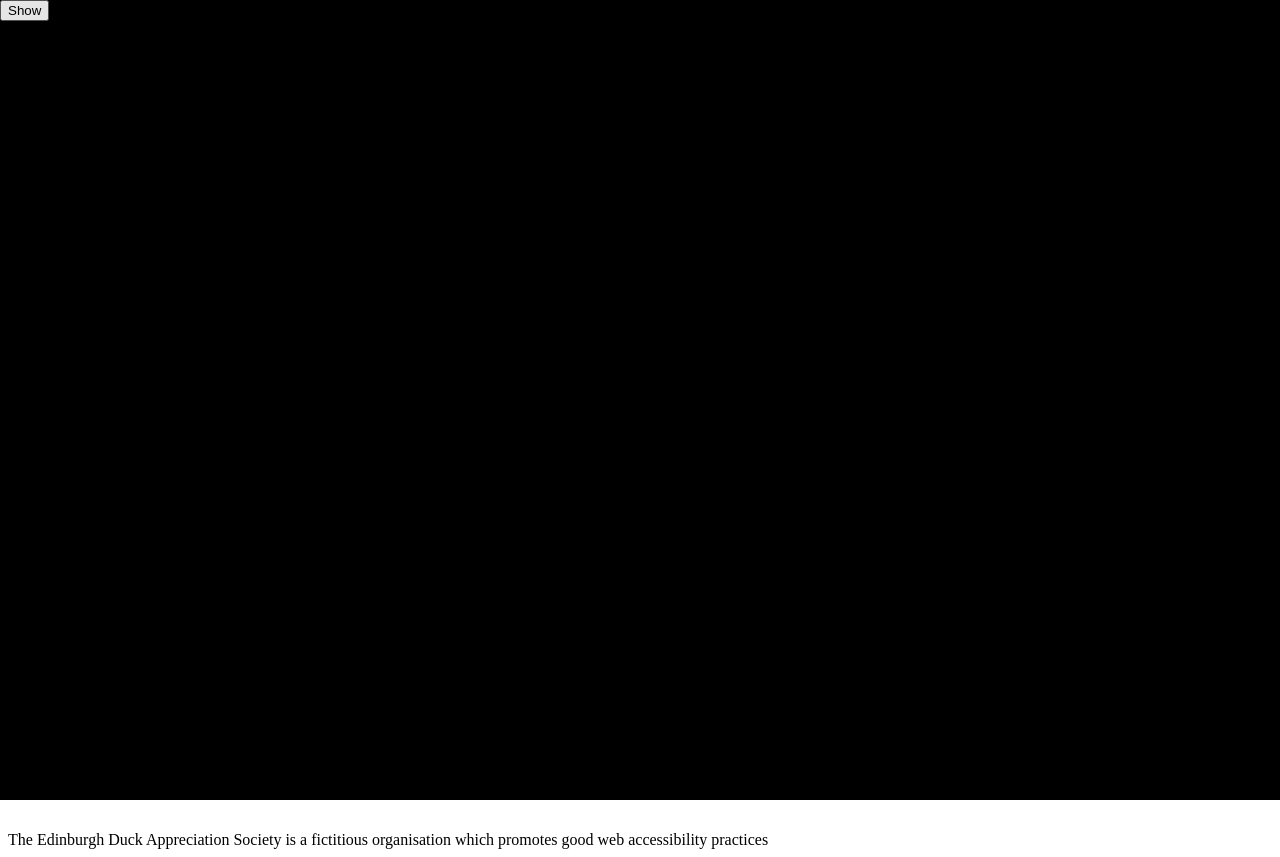
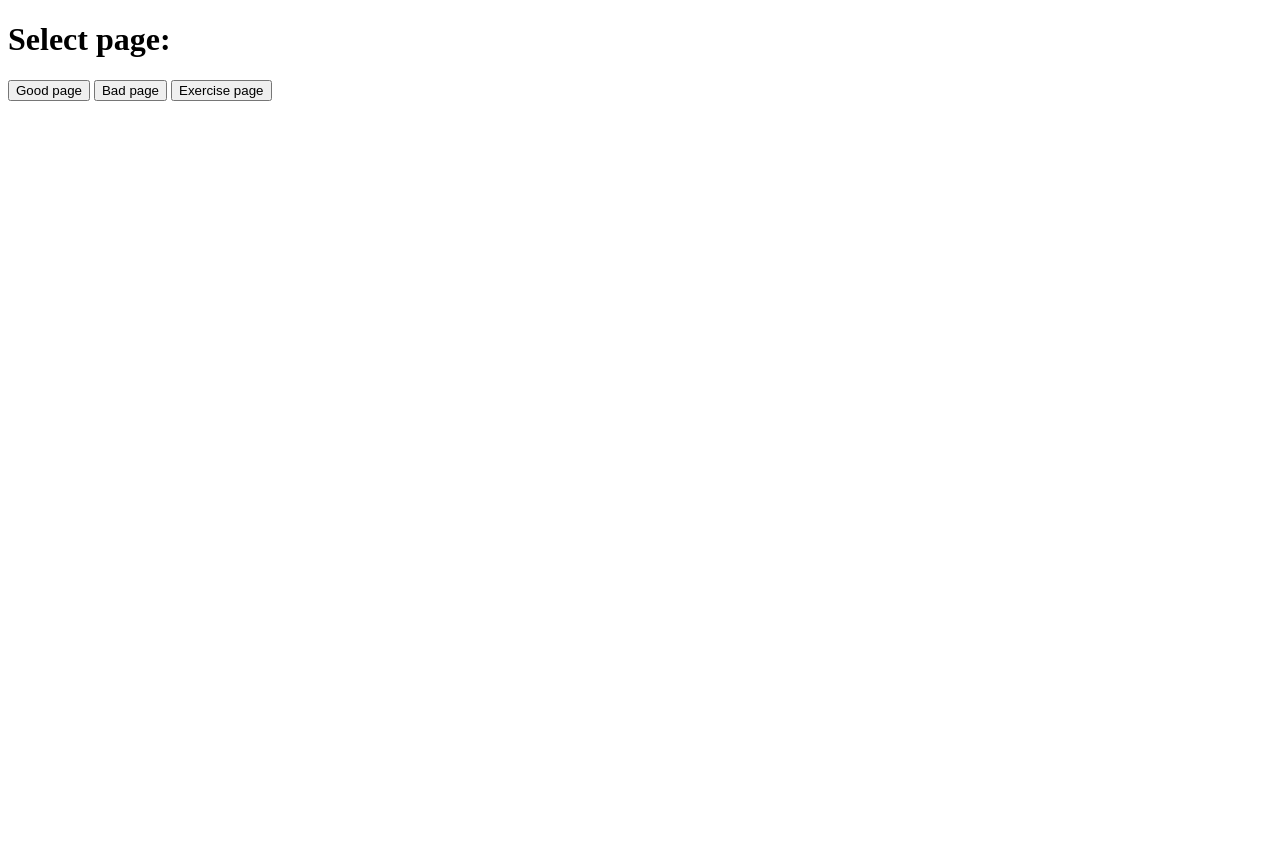
Before and after one commit to JimBilll/master-class-exercise, a plain HTML site: page index.html in a window 1280 px wide. After the commit the page ends 800 px from the top, so only its background shows below. Drawn offline with Linux system fonts and the light colour scheme.

Commit message:
Created proper index page
- Previous index page has been renamed good-page.html
- New index page features links to good-page.html, bad-page.html, and exercise.html
- Created exercise.html which is currently empty

```diff
--- a/index.html
+++ b/index.html
@@ -1,42 +1,13 @@
 <!DOCTYPE html>
 <html>
     <head>
-        <title>Edinburgh Duck Appreciation Society - Home</title>
+        <title>Masterclass Site</title>
         <link rel="stylesheet" href="styles.css">
     </head>
     <body>
-        <div id="overlay">
-            <button onclick="document.getElementById('overlay').style.display = 'none'" aria-hidden="true">Show</button>
-        </div>
-        <nav role="navigation">
-            <ul>
-                <li><a href="">Home</a></li>
-                <li><a href="">News</a></li>
-                <li><a href="">Contact</a></li>
-                <li><a href="">About</a></li>
-            </ul>
-        </nav>
-        <div role="main">
-            <div>
-                <h1>Welcome to the Edinburgh Duck Appreciation Society</h1>
-                <img id="duck-image" src="./assets/Mallard.png" alt="Mallard duck in water.">
-            </div>
-            <div class="login-area">
-                <h1>Login</h1>
-                <div class="login-field">
-                    <label for="username-field" class="field-label">Username</label>
-                    <input id="username-field">
-                </div>
-                <div class="login-field">
-                    <label for="password-field" class="field-label">Password</label>
-                    <input id="password-field">
-                </div>
-                <button>Log In</button>
-                <a href="">Forgot password?</a>
-            </div>
-        </div>
-        <footer>
-            The Edinburgh Duck Appreciation Society is a fictitious organisation which promotes good web accessibility practices
-        </footer>
+        <h1>Select page:</h1>
+        <button onclick="location.href='./good-page.html'" type="button">Good page</button>
+        <button onclick="location.href='./bad-page.html'" type="button">Bad page</button>
+        <button onclick="location.href='./exercise.html'" type="button">Exercise page</button>
     </body>
 </html>
```
Also changed, not shown: good-page.html (added, +42 -0 lines), exercise.html (added).
